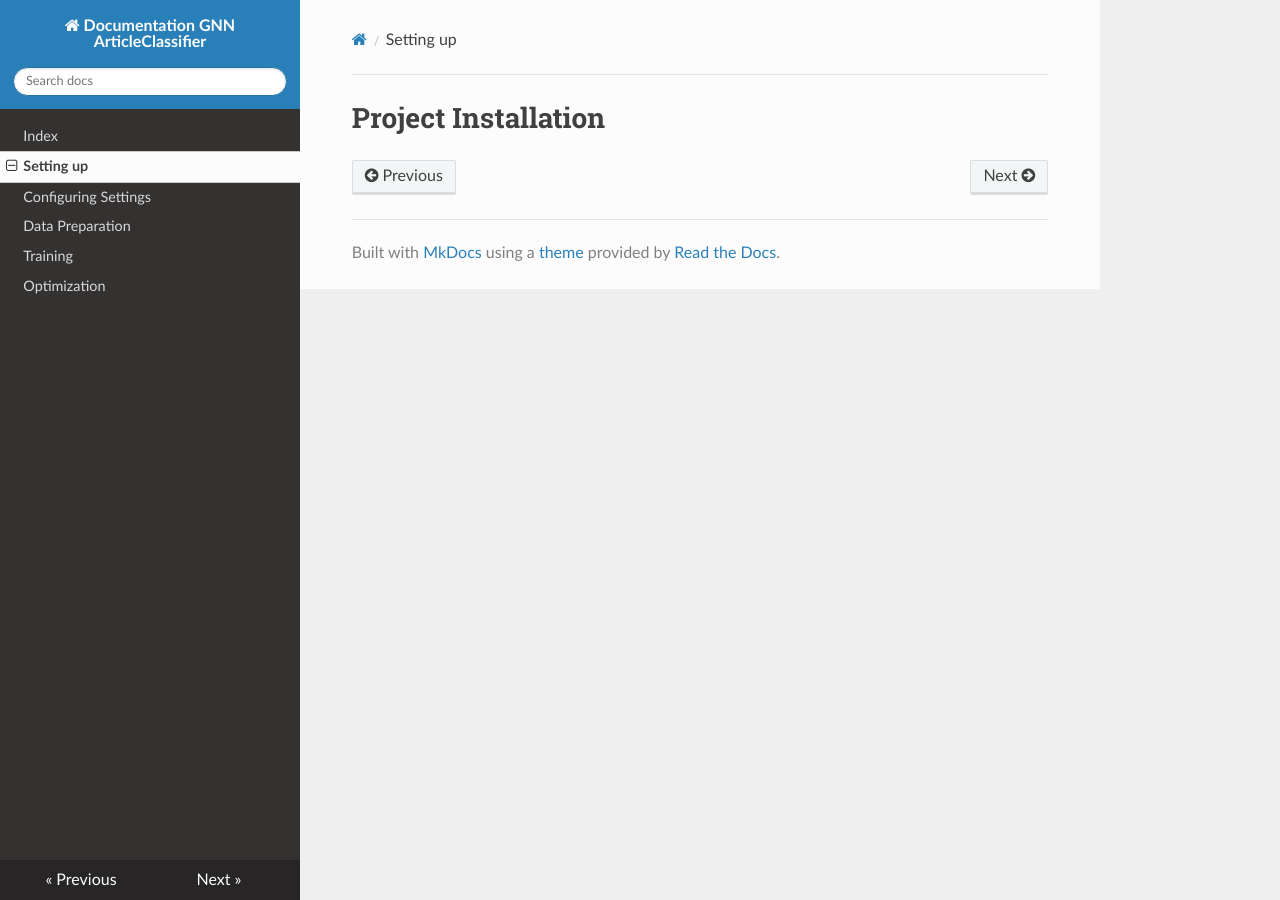
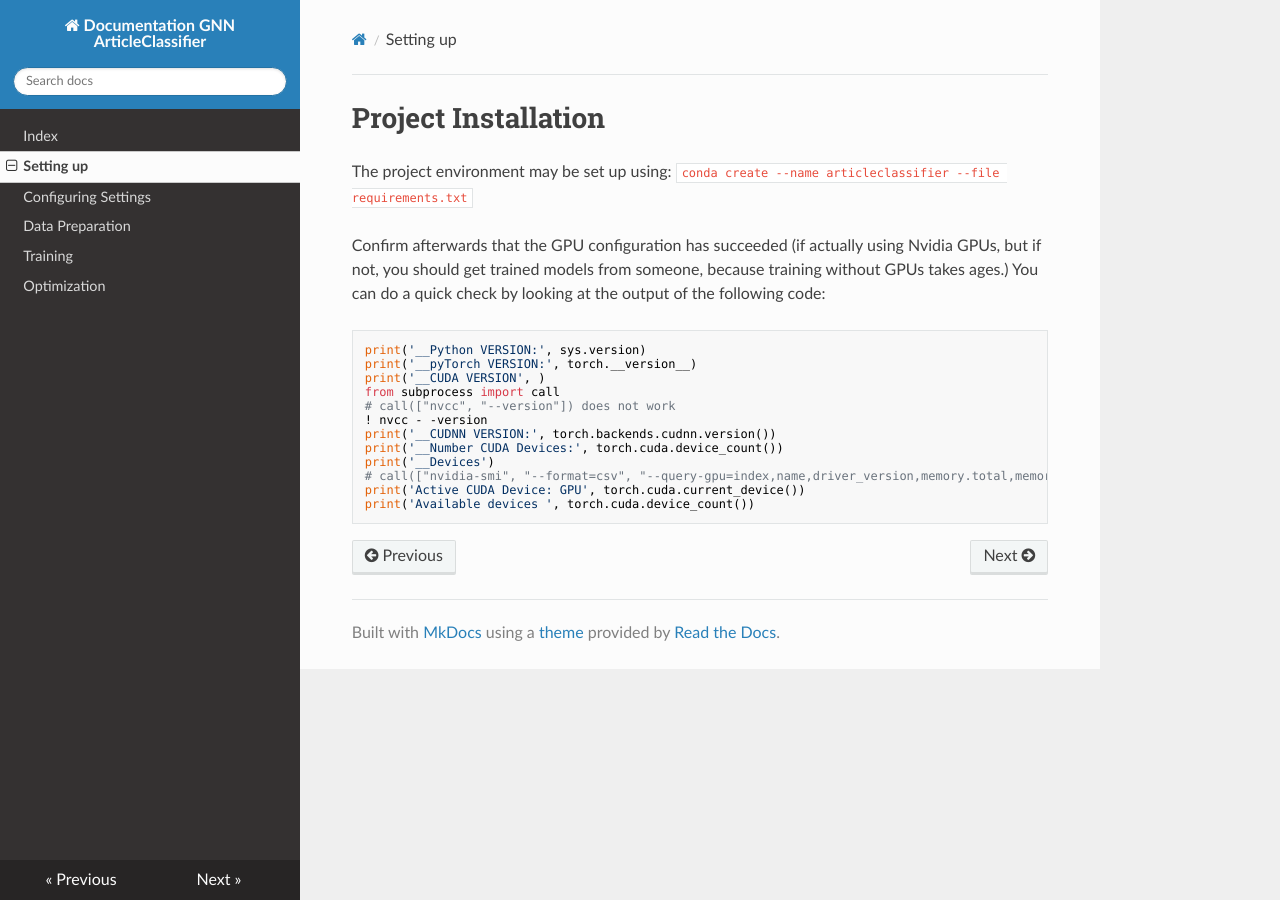
Before and after one commit to rvdb7345/ArticleClassifier, an MkDocs documentation site: the page built from docs/project_installation.md, in a window 1280 px wide. Built offline with MkDocs 1.6.1, drawn with Linux system fonts in a browser that asks for light colours; nearby versions of some CDN libraries.

Commit message:
added project_installation.md content

````diff
--- a/docs/project_installation.md
+++ b/docs/project_installation.md
@@ -1 +1,23 @@
 # Project Installation
+
+The project environment may be set up using:
+```conda create --name articleclassifier --file requirements.txt```
+
+Confirm afterwards that the GPU configuration has succeeded (if actually using Nvidia GPUs, but if not, you should get
+trained models from someone, because training without GPUs takes ages.)
+You can do a quick check by looking at the output of the following code:
+
+```python
+print('__Python VERSION:', sys.version)
+print('__pyTorch VERSION:', torch.__version__)
+print('__CUDA VERSION', )
+from subprocess import call
+# call(["nvcc", "--version"]) does not work
+! nvcc - -version
+print('__CUDNN VERSION:', torch.backends.cudnn.version())
+print('__Number CUDA Devices:', torch.cuda.device_count())
+print('__Devices')
+# call(["nvidia-smi", "--format=csv", "--query-gpu=index,name,driver_version,memory.total,memory.used,memory.free"])
+print('Active CUDA Device: GPU', torch.cuda.current_device())
+print('Available devices ', torch.cuda.device_count())
+```
````
Also changed, not shown: docs/index.md (+8 -1 lines).
